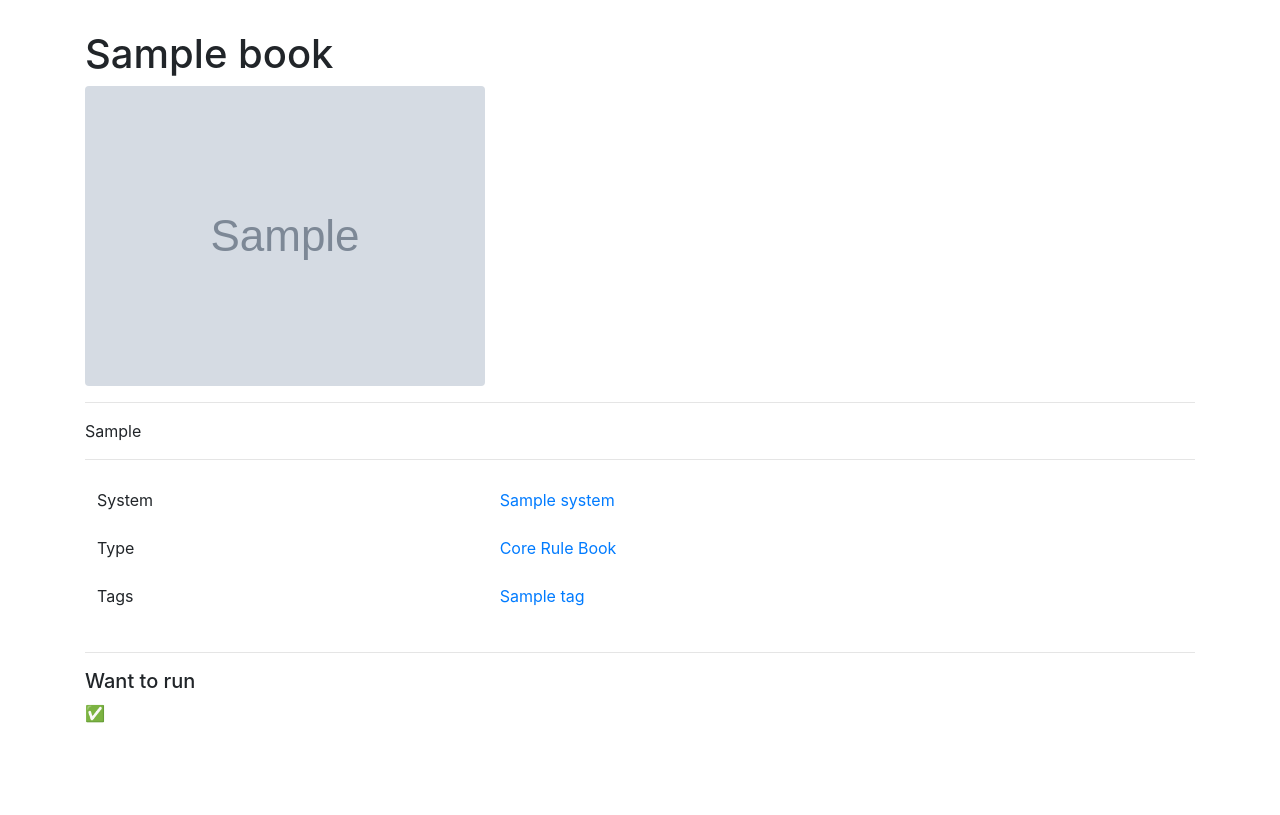
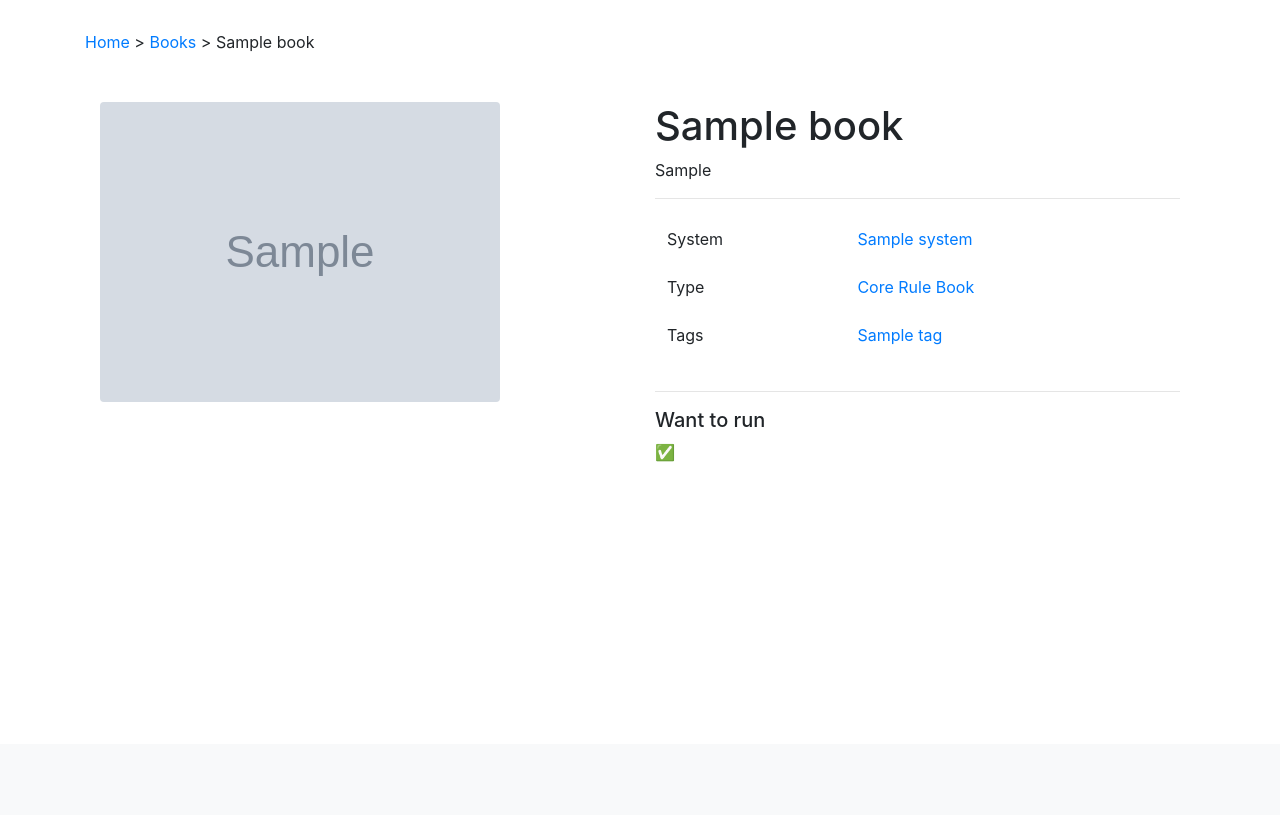
Before and after one commit to philippe-lemaire/rpgbooks.legendesdelatable.fr, a Django app: a page that uses templates/base.html in a window 1280 px wide. Shown: the part 56-871 px from the top of the page. After the commit the page ends 518 px from the top, so only its background shows below. Run offline with Django 4.2, Linux system fonts and the light colour scheme; tables that the repository leaves empty hold one stand-in row (values such as "Sample post"); grey boxes marked "Sample" are stand-in pictures; some libraries are stand-ins or nearby versions.

Commit message:
better template for detail page

```diff
--- a/books/templates/books/book_detail.html
+++ b/books/templates/books/book_detail.html
@@ -3,14 +3,20 @@
 {% load static %}
 {% block title %}{{book.title}}{% endblock title %}
 {% block content %}
-<h1>{{book.title}}</h1>
 
+<a href="/">Home</a> > <a href="{% url 'books:index' %}">Books</a> > <span>{{book.title}}</span>
+
+
+<div class="container mt-5">
+  <div class="row">
+    <div class="col">
 
       {% if book.cover %}
       <img class="rounded img-fluid portrait" src="{% get_media_prefix %}{{book.cover}}" alt="Cover of {{book.title}}.">
       {% endif %}
-
-<hr>
+    </div>
+    <div class="col">
+      <h1>{{book.title}}</h1>
       {{book.blurb|safe}}
 
       <hr>
@@ -40,4 +46,8 @@
       <h5>Want to run </h5>
       ✅
       {% endif %}
+    </div>
+  </div>
+</div><!--container-->
+
 {% endblock %}
--- a/books/urls.py
+++ b/books/urls.py
@@ -6,6 +6,7 @@ app_name = "books"
 urlpatterns = [
     # path("", views.BooksIndexView.as_view(), name="index"),
     path("", views.book_list_view, name="index"),
+    path("want-to-run", views.books_by_want_to_run, name="books_by_want_to_run"),
     path("book/<slug:slug>", views.book_detail_view, name="book_detail"),
     path("systems/", views.SystemsListView.as_view(), name="systems_list"),
     path("systems/<slug:slug>", views.books_by_system_view, name="books_by_system"),
--- a/books/views.py
+++ b/books/views.py
@@ -18,17 +18,22 @@ def fix_choice_display(qs):
         book.display_book_type = book.get_book_type_display()
 
 
-class BooksIndexView(ListView):
-    context_object_name = "books"
-    model = Book
-    paginate_by = 10
-
-
 def book_list_view(request):
     books = Book.objects.all()
     fix_choice_display(books)
     template_name = "books/book_list.html"
     context = {"books": books}
+    return render(request, template_name, context)
+
+
+def books_by_want_to_run(request):
+    queryset = Book.objects.filter(want_to_run=True)
+    fix_choice_display(queryset)
+    template_name = "books/book_list.html"
+    context = {
+        "books": queryset,
+        "filtered_by": "Want to run",
+    }
     return render(request, template_name, context)
 
 
--- a/templates/base.html
+++ b/templates/base.html
@@ -39,7 +39,7 @@
             </a>
             <div class="dropdown-menu" aria-labelledby="navbarDropdown">
               <a class="dropdown-item" href="{% url 'books:index' %}">All books</a>
-              <a class="dropdown-item" href="#">Games I want to run</a>
+              <a class="dropdown-item" href="{% url 'books:books_by_want_to_run'%}">Games I want to run</a>
 
           </li>
           <li class="nav-item">
```
Lines whose indentation alone changed are shown as unchanged.
